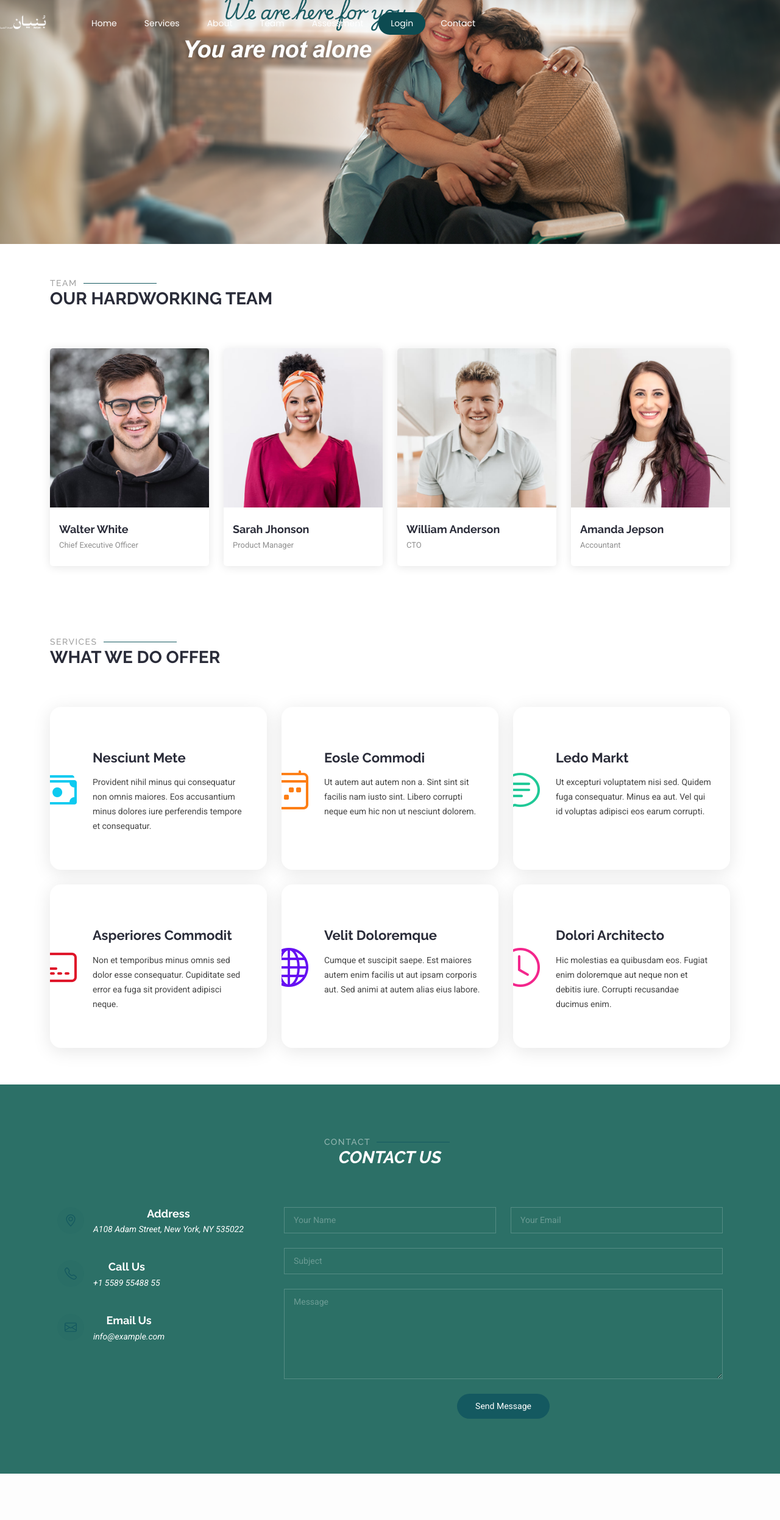
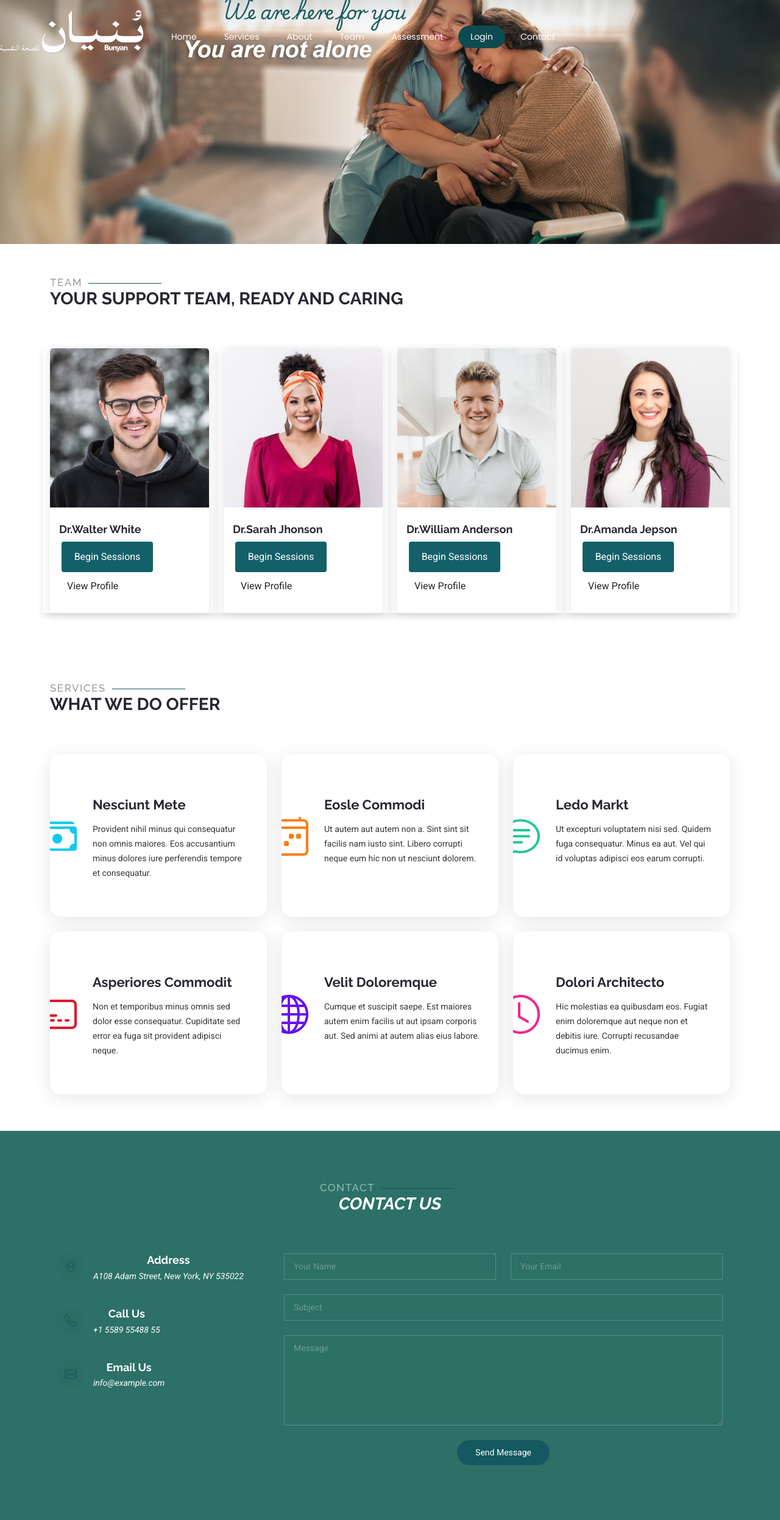
Before and after one commit to SaraDarwazeh/Bunyan_therapy, a Django app: page /team/ in a window 1280 px wide. Shown: the whole page at 61% size. Before the commit the page ends 2416 px from the top, so only its background shows below. Run offline with Django 5.2, Linux system fonts and the light colour scheme; some libraries are stand-ins or nearby versions.

Commit message:
updating team cards / adding buttons and editing titles

```diff
--- a/BunyanTherapy/BunyanApp/static/css/team.css
+++ b/BunyanTherapy/BunyanApp/static/css/team.css
@@ -9,9 +9,9 @@
   :root {
     --background-color: #ffffff;
     /* Background color for the entire website, including individual sections */
-    --default-color: #444444;
+    --default-color: #383838;
     /* Default color used for the majority of the text content across the entire website */
-    --heading-color: #2a2c39;
+    --heading-color: #272832;
     /* Color for headings, subheadings and title throughout the website */
     --accent-color: #145960;
     /* Accent color that represents your brand on the website. It's used for buttons, links, and other elements that need to stand out */
@@ -140,33 +140,41 @@
       transform: rotate(360deg);
     }
   }
-
-  /*--------------------------------------------------------------
-  # Global Header
-  --------------------------------------------------------------*/
-  .header {
+  header {
+
+
+    display: flex;
+    justify-content: space-around;
+    align-items: center;
     --background-color: rgba(255, 255, 255, 0);
     --heading-color: #ffffff;
     color: var(--default-color);
     background-color: var(--background-color);
-    padding: 20px 0;
+    padding: 10px 0;
     transition: all 0.5s;
     z-index: 997;
+    max-height: 130px;
+
+
   }
 
   .header .logo {
-    line-height: 1;
-  }
-
-  .header .logo img {
-    max-height: 32px;
-    margin-right: 8px;
-  }
+    line-height: 2;
+
+  }
+
+  .logo img {
+    max-height: 100px;
+
+
+
+  }
+
 
   .header .logo h1 {
-    font-size: 30px;
-    margin: 0;
-    font-weight: 700;
+    font-size: 50px;
+    margin: 10px;
+    font-weight: 800;
     color: var(--heading-color);
   }
 
@@ -211,7 +219,7 @@
       font-weight: 400;
       display: flex;
       align-items: center;
-      justify-content: space-between;
+      justify-content: space-around;
       white-space: nowrap;
       transition: 0.3s;
       border-radius: 50px;
@@ -417,9 +425,9 @@
     }
   }
   .page-title {
-    --background-color: transparent; /* يجعل الخلفية شفافة */
-    --accent-color: transparent; /* تأكد من عدم وجود أي لون يؤثر على الصورة */
-    --default-color: inherit; /* استخدام اللون الأساسي للمحتوى */
+    --background-color: transparent;
+    --accent-color: transparent;
+    --default-color: inherit;
 
     background-image: url('../images/main_photo.png');
     background-repeat: no-repeat;
@@ -437,7 +445,7 @@
 
 .page-title::before,
 .page-title::after {
-    content: none; /* إزالة أي تأثيرات إضافية */
+    content: none;
     background: none;
 }
 
@@ -502,6 +510,9 @@
     font-size: 13px;
     padding-top: 5px;
   }
+ /*--------------------------------------------------------------
+# Global Footer
+  --------------------------------------------------------------*/
 
   /*--------------------------------------------------------------
   # Preloader
@@ -661,8 +672,9 @@
   }
 
   .section-title h2 {
-    font-size: 14px;
+    font-size: 17px;
     font-weight: 500;
+
     padding: 0;
     line-height: 1px;
     margin: 0;
@@ -1541,6 +1553,8 @@
     bottom: 15px;
   }
 
+
+
   /*--------------------------------------------------------------
   # Recent Posts Section
   --------------------------------------------------------------*/
@@ -1990,13 +2004,7 @@
   /*--------------------------------------------------------------
   # Starter Section Section
   --------------------------------------------------------------*/
-  .starter-section {
-    /* Add your styles here */
-  }
-
-  /*--------------------------------------------------------------
-  # Blog Posts Section
-  --------------------------------------------------------------*/
+
   .blog-posts article {
     background-color: var(--surface-color);
     box-shadow: 0 4px 16px rgba(0, 0, 0, 0.1);
@@ -2372,8 +2380,70 @@
   .comment-form form .form-group {
     margin-bottom: 25px;
   }
-
-  .comment-form form .btn-primary {
+@keyframes pulse-twice {
+  0% {
+    transform: scale(1);
+  }
+  30% {
+    transform: scale(1.05); /* تقليل التكبير للحفاظ على حجم الزر */
+  }
+  60% {
+    transform: scale(1);
+  }
+  100% {
+    transform: scale(1);
+  }
+}
+
+.btn-primary {
+  padding: 10px 20px;
+  line-height: 1.5; /* التحكم في ارتفاع النص */
+  transform-origin: center;
+  box-sizing: border-box; /* تثبيت حجم الزر */
+  height: 50px; /* تثبيت ارتفاع الزر */
+  width: 150px; /* تثبيت العرض حسب النص */
+  text-align: center; /* ضمان أن النص يبقى في الوسط */
+  display: inline-flex; /* استخدام flex لمرونة أكبر */
+  justify-content: center; /* ضمان أن النص يبقى في المنتصف */
+  align-items: center; /* ضبط تمركز النص بشكل عمودي */
+}
+
+.btn-primary.pulse-twice {
+  animation: pulse-twice 0.6s ease 2;
+}
+
+  .btn-primary.pulse-twice {
+    animation: pulse-twice 0.6s ease 2;
+  }
+
+
+.btn-primary.pulse-twice {
+  animation: pulse-twice 0.6s ease 2;
+}
+
+
+  .btn-primary {
+    height: 50px; /* ثبتي الارتفاع حسب حاجتك */
+    line-height: 50px;
+    transform-origin: center;
+  }
+
+  .btn-primary.pulse-twice {
+    animation: pulse-twice 0.6s ease 2;
+  }
+
+  .btn-primary{
+    margin:4px;
+     border-radius: 4px;
+    padding: 8px 15px;
+    border: 0;
+    background-color:#146068;
+    color: var(--contrast-color);}
+
+  .btn-primary:hover{ color: var(--contrast-color);
+    background-color: color-mix(in srgb, #04707c, transparent 10%);}
+
+   .comment-form form  {
     border-radius: 4px;
     padding: 10px 20px;
     border: 0;
@@ -2381,7 +2451,7 @@
     color: var(--contrast-color);
   }
 
-  .comment-form form .btn-primary:hover {
+  .comment-form form :hover {
     color: var(--contrast-color);
     background-color: color-mix(in srgb, var(--accent-color), transparent 20%);
   }
@@ -2586,3 +2656,4 @@
     color: color-mix(in srgb, var(--default-color), transparent 60%);
     font-size: 14px;
   }
+  .col-lg-3{ box-shadow: 0 6px 10px rgba(0, 0, 0, 0.1);}
--- a/BunyanTherapy/BunyanApp/static/js/main.js
+++ b/BunyanTherapy/BunyanApp/static/js/main.js
@@ -181,6 +181,17 @@
     }
   });
 
+  window.onload = function() {
+    var buttons = document.querySelectorAll('.btn-primary');
+    buttons.forEach(function(button) {
+      button.classList.add('pulse-twice');
+
+      // إزالة الكلاس بعد انتهاء الـ animation
+      button.addEventListener('animationend', function() {
+        button.classList.remove('pulse-twice');
+      });
+    });
+  };
   /**
    * Navmenu Scrollspy
    */
--- a/BunyanTherapy/BunyanApp/templates/team.html
+++ b/BunyanTherapy/BunyanApp/templates/team.html
@@ -40,7 +40,7 @@
     <a href="{% url 'BunyanApp:Home' %}" class="logo">
       <!-- Uncomment the line below if you also wish to use an image logo -->
       <!-- <img src="assets/img/logo.png" alt=""> -->
-      <img alt="bunyan logo" src="{% static 'images/white logo.png' %}">
+      <img alt="bunyan logo" src="{% static 'images/white logo.png' %}" class="logo_shadow">
     </a>
 
     <div class="nav-container container-fluid container-xl position-relative d-flex align-items-center justify-content-between">
@@ -79,7 +79,7 @@
       <!-- Section Title -->
       <div class="container section-title" data-aos="fade-up">
         <h2>Team</h2>
-        <p>Our Hardworking Team</p>
+        <p>YOUR SUPPORT TEAM, READY AND CARING</p>
       </div><!-- End Section Title -->
 
       <div class="container">
@@ -98,8 +98,9 @@
                 </div>
               </div>
               <div class="member-info">
-                <h4>Walter White</h4>
-                <span>Chief Executive Officer</span>
+                <h4>Dr.Walter White</h4>
+                <span><button type="submit" class="btn btn-primary">Begin Sessions</button>
+                  <button type="submit" class="btn btn-contrast">View Profile</button></span>
               </div>
             </div>
           </div><!-- End Team Member -->
@@ -116,8 +117,9 @@
                 </div>
               </div>
               <div class="member-info">
-                <h4>Sarah Jhonson</h4>
-                <span>Product Manager</span>
+                <h4>Dr.Sarah Jhonson</h4>
+                <span><button type="submit" class="btn btn-primary">Begin Sessions</button>
+                  <button type="submit" class="btn btn-contrast">View Profile</button></span>
               </div>
             </div>
           </div><!-- End Team Member -->
@@ -134,8 +136,9 @@
                 </div>
               </div>
               <div class="member-info">
-                <h4>William Anderson</h4>
-                <span>CTO</span>
+                <h4>Dr.William Anderson</h4>
+                <span><button type="submit" class="btn btn-primary">Begin Sessions</button>
+                  <button type="submit" class="btn btn-contrast">View Profile</button></span>
               </div>
             </div>
           </div><!-- End Team Member -->
@@ -152,8 +155,9 @@
                 </div>
               </div>
               <div class="member-info">
-                <h4>Amanda Jepson</h4>
-                <span>Accountant</span>
+                <h4>Dr.Amanda Jepson</h4>
+                <span><button type="submit" class="btn btn-primary">Begin Sessions</button>
+                  <button type="submit" class="btn btn-contrast">View Profile</button></span>
               </div>
             </div>
           </div><!-- End Team Member -->
```
Also changed, not shown: BunyanTherapy/BunyanApp/static/css/login.css (+0 -16 lines), BunyanTherapy/BunyanApp/static/images/ logo3.png (added).
